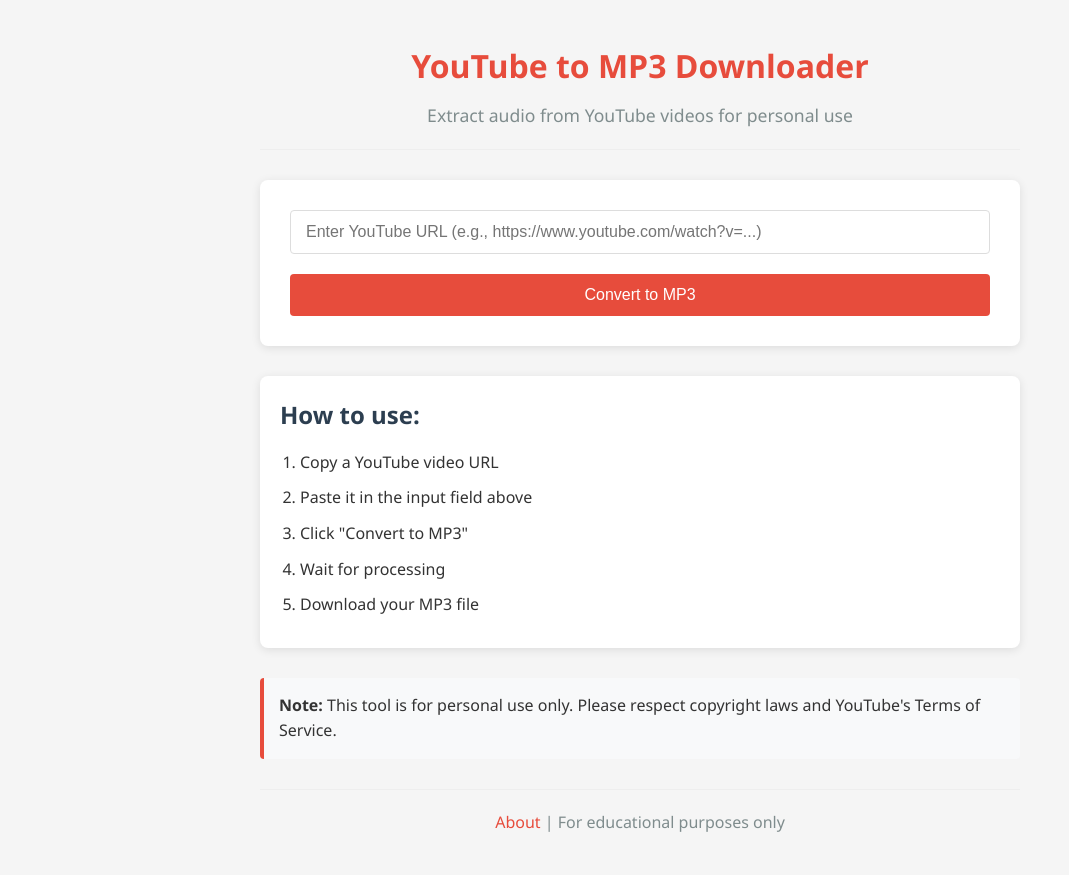
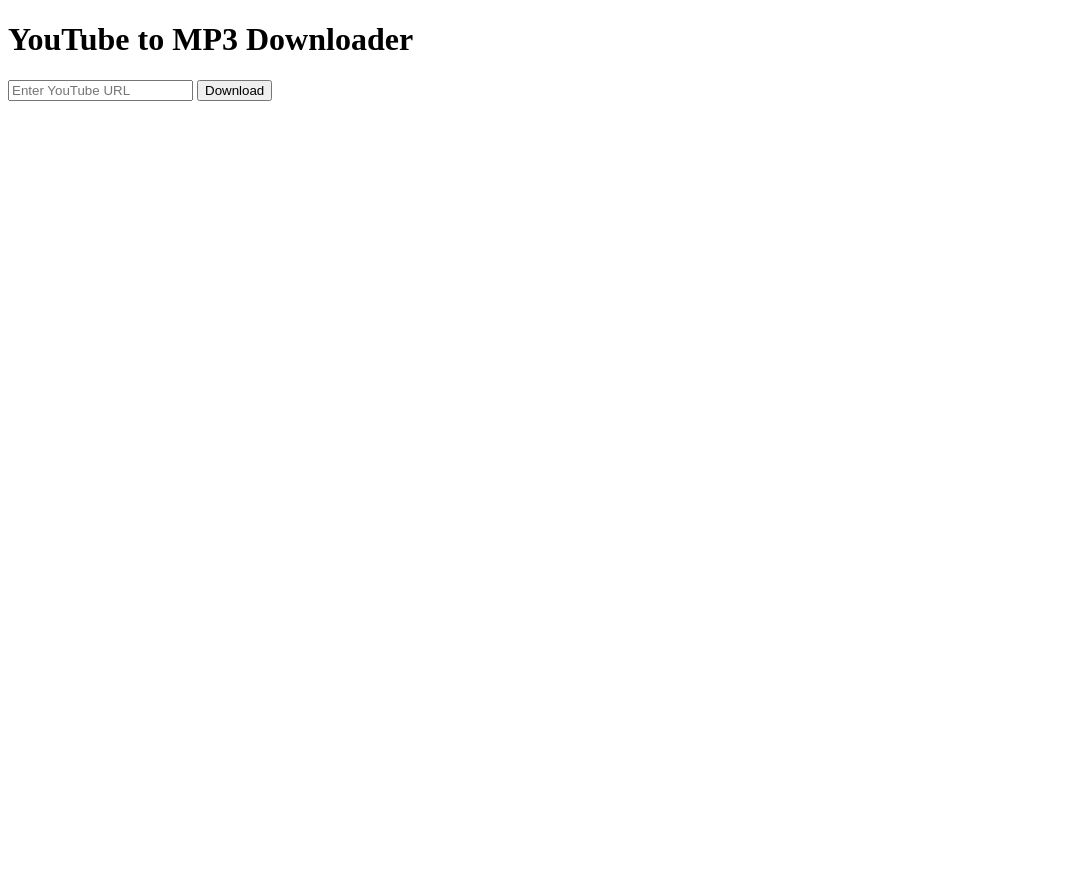
Before and after one commit to khalilkhan78611/youtube-mp3, a Flask app: page / in a window 1280 px wide. Shown: the whole page, without its empty margins (0-1069 px from the left). After the commit the page ends 101 px from the top, so only its background shows below. Run offline with Flask 3, Linux system fonts and the light colour scheme.

Commit message:
Update index.html

```diff
--- a/templates/index.html
+++ b/templates/index.html
@@ -1,58 +1,58 @@
 <!DOCTYPE html>
-<html lang="en">
+<html>
 <head>
-    <meta charset="UTF-8">
-    <meta name="viewport" content="width=device-width, initial-scale=1.0">
     <title>YouTube to MP3 Downloader</title>
-    <link rel="stylesheet" href="{{ url_for('static', filename='style.css') }}">
+    <script src="https://code.jquery.com/jquery-3.6.0.min.js"></script>
 </head>
 <body>
-    <div class="container">
-        <header>
-            <h1>YouTube to MP3 Downloader</h1>
-            <p class="subtitle">Extract audio from YouTube videos for personal use</p>
-        </header>
+    <h1>YouTube to MP3 Downloader</h1>
 
-        <main>
-            <div class="form-container">
-                <form method="POST" action="/">
-                    <div class="input-group">
-                        <input
-                            type="text"
-                            name="youtube_url"
-                            placeholder="Enter YouTube URL (e.g., https://www.youtube.com/watch?v=...)"
-                            required
-                        >
-                    </div>
-                    <button type="submit" class="download-btn">Convert to MP3</button>
-                </form>
-            </div>
+    <form id="downloadForm">
+        <input type="text" name="youtube_url" placeholder="Enter YouTube URL" required>
+        <button type="submit">Download</button>
+    </form>
 
-            {% if error %}
-            <div class="error-message">
-                {{ error }}
-            </div>
-            {% endif %}
+    <div id="statusMessage" style="margin-top: 20px; display: none;">
+        <p id="statusText">Please wait while downloading...</p>
+        <div id="progressBar" style="width: 100%; background-color: #ddd; margin-top: 10px;">
+            <div id="progress" style="height: 20px; width: 0%; background-color: #4CAF50;"></div>
+        </div>
+    </div>
 
-            <div class="instructions">
-                <h2>How to use:</h2>
-                <ol>
-                    <li>Copy a YouTube video URL</li>
-                    <li>Paste it in the input field above</li>
-                    <li>Click "Convert to MP3"</li>
-                    <li>Wait for processing</li>
-                    <li>Download your MP3 file</li>
-                </ol>
-            </div>
+    <script>
+        $(document).ready(function() {
+            $('#downloadForm').submit(function(e) {
+                e.preventDefault();
+                $('#statusMessage').show();
+                $('#statusText').text('Please wait while downloading...');
 
-            <div class="disclaimer">
-                <p><strong>Note:</strong> This tool is for personal use only. Please respect copyright laws and YouTube's Terms of Service.</p>
-            </div>
-        </main>
+                $.post('/start_download', $(this).serialize(), function(response) {
+                    if (response.error) {
+                        alert(response.error);
+                        return;
+                    }
 
-        <footer>
-            <p><a href="{{ url_for('about') }}">About</a> | For educational purposes only</p>
-        </footer>
-    </div>
+                    const downloadId = response.download_id;
+                    checkStatus(downloadId);
+                });
+            });
+
+            function checkStatus(downloadId) {
+                $.get('/check_status/' + downloadId, function(response) {
+                    if (response.status === 'downloading') {
+                        $('#statusText').text(response.message);
+                        setTimeout(() => checkStatus(downloadId), 1000);
+                    }
+                    else if (response.status === 'completed') {
+                        $('#statusText').text('Download complete! Redirecting...');
+                        window.location.href = '/download/' + response.filename;
+                    }
+                    else if (response.status === 'error') {
+                        $('#statusText').text('Error: ' + response.message);
+                    }
+                });
+            }
+        });
+    </script>
 </body>
 </html>
```
